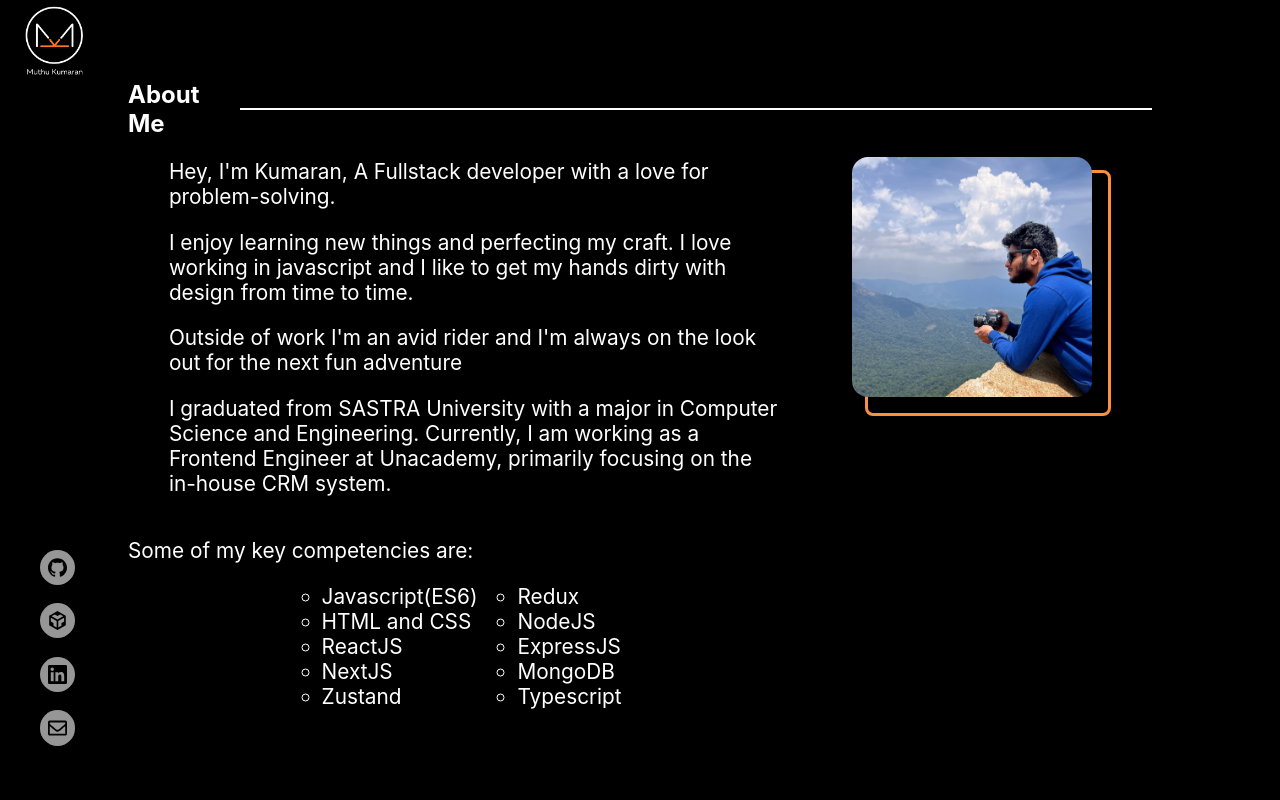
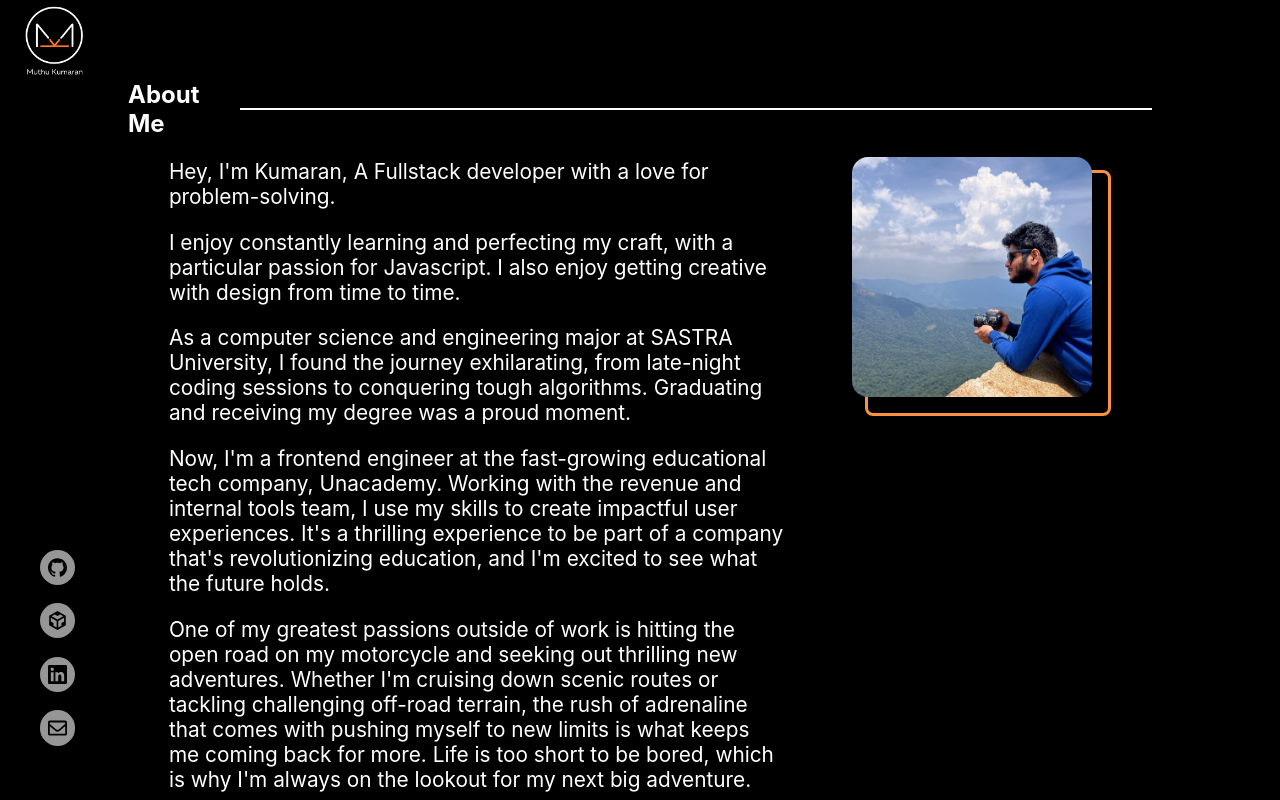
Before and after one commit to MKumaran98/The-Ultimate, a React (Create React App) app: page /about in a window 1280 px wide. Shown: the top 800 px of the page. Built offline with nearby package versions, Linux system fonts and the light colour scheme.

Commit message:
updated about

```diff
--- a/src/containers/About/About.jsx
+++ b/src/containers/About/About.jsx
@@ -13,18 +13,31 @@ const about = () => {
             problem-solving.
           </p>
           <p>
-            I enjoy learning new things and perfecting my craft. I love working
-            in javascript and I like to get my hands dirty with design from time
-            to time.
+            I enjoy constantly learning and perfecting my craft, with a
+            particular passion for Javascript. I also enjoy getting creative
+            with design from time to time.
           </p>
           <p>
-            Outside of work I'm an avid rider and I'm always on the look out for
-            the next fun adventure
+            As a computer science and engineering major at SASTRA University, I
+            found the journey exhilarating, from late-night coding sessions to
+            conquering tough algorithms. Graduating and receiving my degree was
+            a proud moment.
           </p>
           <p>
-            I graduated from SASTRA University with a major in Computer Science
-            and Engineering. Currently, I am working as a Frontend Engineer at
-            Unacademy, primarily focusing on the in-house CRM system.
+            Now, I'm a frontend engineer at the fast-growing educational tech
+            company, Unacademy. Working with the revenue and internal tools
+            team, I use my skills to create impactful user experiences. It's a
+            thrilling experience to be part of a company that's revolutionizing
+            education, and I'm excited to see what the future holds.
+          </p>
+          <p>
+            One of my greatest passions outside of work is hitting the open road
+            on my motorcycle and seeking out thrilling new adventures. Whether
+            I'm cruising down scenic routes or tackling challenging off-road
+            terrain, the rush of adrenaline that comes with pushing myself to
+            new limits is what keeps me coming back for more. Life is too short
+            to be bored, which is why I'm always on the lookout for my next big
+            adventure.
           </p>
         </div>
         <ProfileImage />
```
